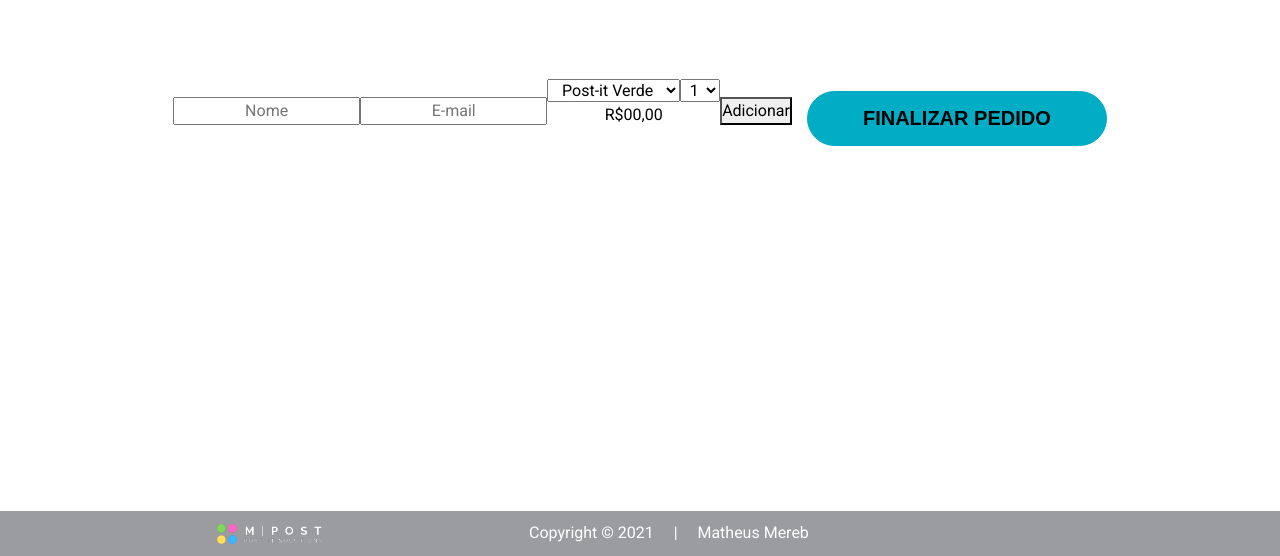
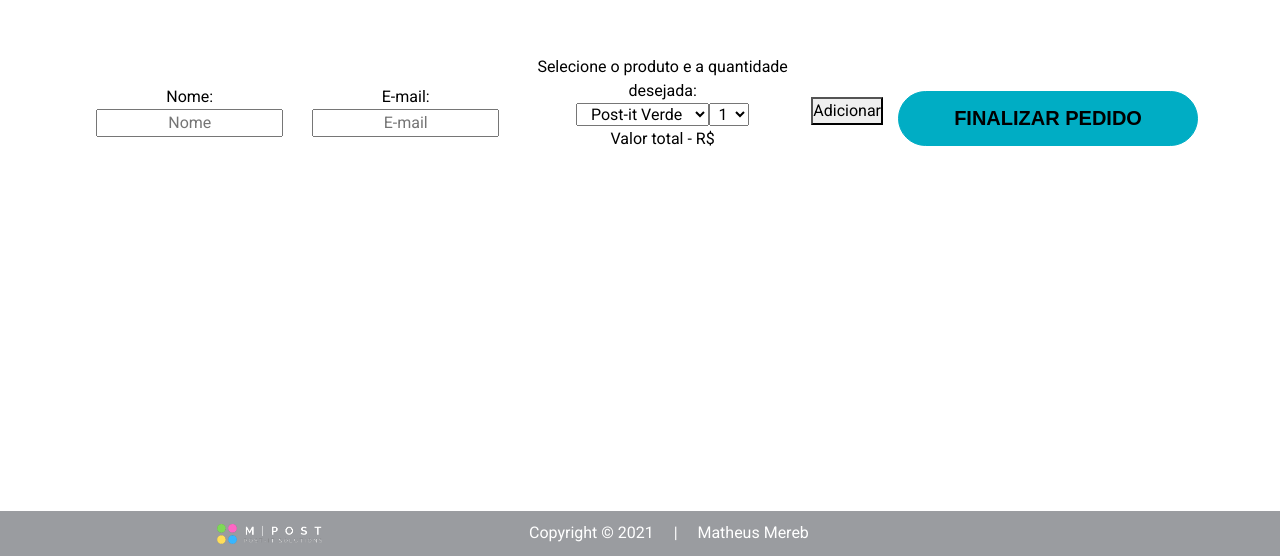
Before and after one commit to matheusmereb/desafio-lawgile, a React (Vite) app in the folder lawgile-client/: page / in a window 1280 px wide. Shown: the part 1887-2443 px from the top of the page. Built offline with nearby package versions, Linux system fonts and the light colour scheme; some icons are missing.

Commit message:
Added cart base, some of its logic and tweaked some functions

```diff
--- a/lawgile-client/src/components/Cart.jsx
+++ b/lawgile-client/src/components/Cart.jsx
@@ -3,7 +3,7 @@ import React from 'react'
 export default class Form extends React.Component{
     constructor(props){
         super(props)
-        this.state = {nome: '', email: '', aceito: true}
+        this.state = {nome: '', email: '', produto: '', quantidade: 1, valor: 0, total: 0}
 
         this.handleSubmit = (event) => {
             event.preventDefault()
@@ -24,33 +24,41 @@ export default class Form extends React.Component{
             this.setState({aceito: event.target.checked})
         }
 
-        this.handleChange = this.handleChange.bind(this);
+        this.changeProduct = (event) => {
+            this.setState({produto: event.target.value});
+        }
+
+        this.changeQuantity = (event) => {
+            this.setState({quantidade: event.target.value})
+            const value = this.produto * this.quantidade
+            this.setState({valor: value.target.value})
+        }
+
+        // this.handleValue = () => {}
     }
 
-    handleChange(event) {
-        this.setState({value: event.target.value});
-    }
 
     render(){
         return(
             <div className="container cart-div" id="cart">
-                <label>
+                <label>Nome:
                     <input className="" type="text" value={this.state.nome} onChange={this.changeName} placeholder="Nome"/>
                 </label>
                 <br />
-                <label>
+                <label>E-mail:
                     <input className="" type="text" value={this.state.email} onChange={this.changeEmail} placeholder="E-mail"/>
                 </label>
                 <br />
-                <label>
-                    <select id="type" onChange={this.handleChange}>
+                <label>Selecione o produto e a quantidade desejada:
+                    <br></br>
+                    <select id="type" onChange={this.changeProduct}>
                         <option value="verde">Post-it Verde</option>
                         <option value="rosa">Post-it Rosa</option>
                         <option value="laranja">Post-it Laranja</option>
                         <option value="azul">Post-it Azul</option>
                         <option value="amarelo">Post-it Amarelo</option>
                     </select>
-                    <select id="qtd">
+                    <select id="qtd" onChange={this.changeQuantity}>
                         <option value="1">1</option>
                         <option value="2">2</option>
                         <option value="3">3</option>
@@ -62,7 +70,7 @@ export default class Form extends React.Component{
                         <option value="9">9</option>
                         <option value="10">10</option>
                     </select>
-                    <p>R$00,00</p>
+                    <p>Valor total - R${(this.valor)}</p>
                 </label>
                 <button>Adicionar</button>
                 <br />
```
